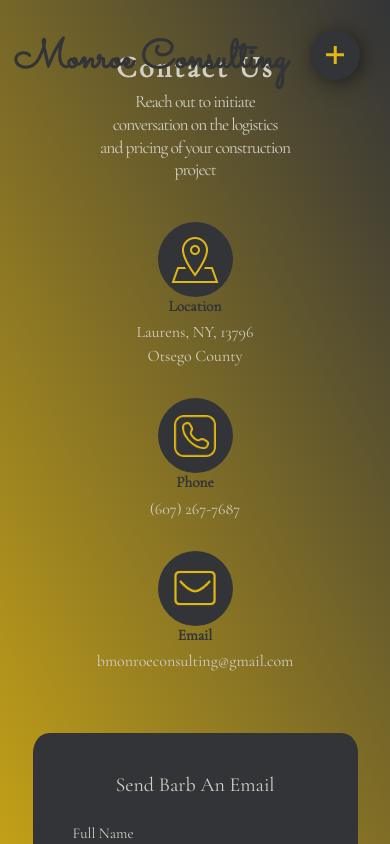
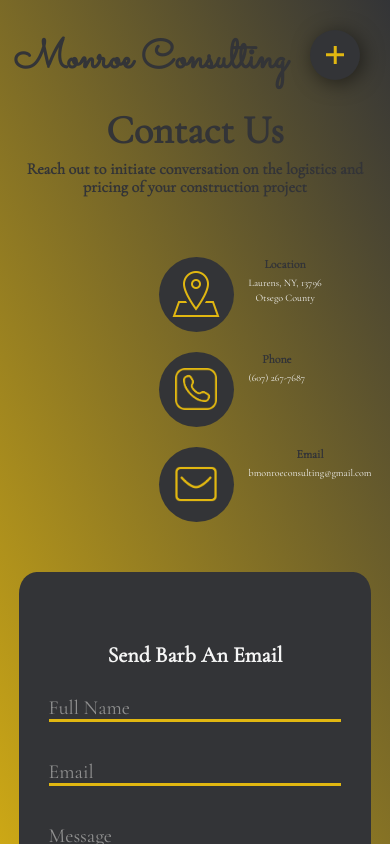
Before and after one commit to Caleb-Rogers/bmonroe-consulting, a Next.js app: page /contact in a window 390 px wide. Shown: the top 844 px of the page. Built offline with nearby package versions, Linux system fonts and the light colour scheme.

Commit message:
Contact Page Dynamic Responsiveness
Needs some touching up with alignment...

```diff
--- a/src/components/Contact/ContactPage.css
+++ b/src/components/Contact/ContactPage.css
@@ -1,235 +1,251 @@
 /** ContactPage.css **/
 
+:root {
+  --primary-white: #f5f5f5;
+  --secondary-dark-grey: #333437;
+  --tertiary-light-grey: #909090;
+  --tertiary-darker-grey: #4e4e4e;
+  --accent-yellow: #e1b711;
+  --accent-dark-yellow: #e1b71190;
+  --accent-pink: #ff6584;
+  --accent-blue: #4b77bc;
+}
+
 *,
+*:before,
+*:after,
 html,
 body {
+  box-sizing: border-box;
   margin: 0;
   padding: 0;
-  box-sizing: border-box;
+  font-weight: 400;
 }
 
-.contact {
+.contact-main {
+  background-color: var(--accent-yellow);
+  background-image: linear-gradient(
+    62deg,
+    var(--accent-yellow) 0%,
+    var(--secondary-dark-grey) 100%
+  );
+  padding: 4rem 0 0;
+}
+
+.contact-container {
+  display: flex;
+  flex-direction: column;
+  align-items: center;
+  justify-content: center;
   position: relative;
   min-height: 100vh;
   padding: 50px 100px;
+  font-family: "Cormorant Garamond", serif;
+}
+
+.contact-text {
+  max-width: 800px;
+  text-align: center;
+  color: var(--secondary-dark-grey);
+}
+
+.contact-sub-heading {
+  font-size: clamp(1.6rem, 2.3vw, 3rem);
+  font-weight: 600;
+  line-height: 1.15;
+  margin-bottom: 50px;
+}
+
+.contact-heading {
+  font-size: clamp(4rem, 5vw, 6.5rem);
+  font-weight: 700;
+  line-height: 1;
+  margin-bottom: 20px;
+}
+
+.contact-cta {
+  display: inline-flex;
+  gap: 50px;
+}
+
+/* LEFT PAGE */
+
+.contact-main-left {
+  display: flex;
+  flex-direction: column;
+  justify-content: center;
+  align-items: flex-start;
+  flex: 1;
+  max-width: auto;
+}
+
+.contact-box {
+  display: flex;
+  position: relative;
+  padding: 20px 0 0 140px;
+}
+
+.contact-icon {
   display: flex;
   justify-content: center;
   align-items: center;
-  flex-direction: column;
-  background-color: #e1b711;
-  background-image: linear-gradient(62deg, #e1b711 0%, #333437 100%);
-  font-family: "Cormorant Garamond", serif;
+  font-size: clamp(1.2rem, 2.3vw, 1.8rem);
+  min-width: 75px;
+  height: 75px;
+  border-radius: 50%;
+  background-color: var(--secondary-dark-grey);
 }
 
-.contact .content {
-  max-width: 800px;
-  text-align: center;
-}
-
-.contact .content h2 {
-  font-size: 4rem;
-  font-weight: 700;
-  letter-spacing: 2.5px;
-  color: #d1d0c5;
-}
-
-.contact .content p {
-  font-size: 2.5rem;
-  font-weight: 500;
-  letter-spacing: -1px;
-  color: #d1d0c5;
-}
-
-.container {
-  width: 100%;
-  display: flex;
-  justify-content: center;
-  align-items: center;
-  margin-top: 30px;
-}
-
-.container .contact-info {
-  width: 50%;
-  display: flex;
-  flex-direction: column;
-}
-
-.container .contact-info .box {
-  position: relative;
-  padding: 20px 0 0 140px;
-  display: flex;
-}
-
-.container .contact-info .box .icon {
-  min-width: 75px;
-  height: 75px;
-  background: #333437;
-  display: flex;
-  justify-content: center;
-  align-items: center;
-  border-radius: 50%;
-  font-size: 25px;
-}
-
-.container .contact-info .box .icon img {
+.contact-icon img {
   width: 50px;
   height: auto;
 }
 
-.container .contact-info .box .text {
+.contact-details {
   display: flex;
   flex-direction: column;
-  margin-left: 20px;
-  margin-left: 10px;
-  font-size: 16px;
-  font-weight: 600;
-  color: #d1d0c5;
+  margin-left: 15px;
 }
 
-.container .contact-info .box .text h3 {
-  font-weight: 600;
-  color: #333437;
+.contact-title {
+  font-size: clamp(1.2rem, 2.3vw, 2rem);
+  font-weight: 700;
+  color: var(--secondary-dark-grey);
+}
+
+.contact-desc {
+  font-size: clamp(1rem, 2.3vw, 1.6rem);
+  font-weight: 400;
+  color: var(--primary-white);
+}
+
+/* RIGHT PAGE */
+
+.contact-main-right {
+  display: flex;
+  flex-direction: column;
+  justify-content: center;
+  align-items: flex-end;
+  flex: 1;
 }
 
 .contact-form {
-  min-width: 450px;
-  width: 40%;
+  min-width: 550px;
   padding: 40px;
-  background: #333437;
+  background: var(--secondary-dark-grey);
   border-radius: 5%;
 }
 
-.contact-form h2 {
-  font-size: 2.5rem;
-  font-weight: 700;
-  color: #d1d0c5;
-  font-weight: 500;
+.contact-form-heading {
+  font-size: clamp(2.2rem, 2.3vw, 2.6rem);
+  font-weight: 800;
+  color: var(--primary-white);
 }
 
-.contact-form .input-field {
+.input-field {
   position: relative;
   width: 100%;
   margin-top: 10px;
 }
 
-.contact-form .input-field input,
-.contact-form .input-field textarea {
+.input-field input,
+.input-field textarea {
   width: 100%;
   padding: 5px 0;
-  font-size: 16px;
+  font-size: clamp(1.4rem, 2.3vw, 2rem);
   margin: 10px 0;
   border: none;
-  border-bottom: 3px solid #e1b711;
+  border-bottom: 3px solid var(--accent-yellow);
   outline: none;
   resize: none;
-  color: #fff;
-  background: #333437;
+  color: var(--primary-white);
+  background: var(--secondary-dark-grey);
 }
 
-.contact-form .input-field label {
+.input-field label {
   position: absolute;
   left: 0;
   padding: 5px 0;
-  font-size: 16px;
+  font-size: 2rem;
   margin: 10px 0;
   pointer-events: none;
   transition: 0.5s;
-  color: #d1d0c5;
+  color: var(--tertiary-light-grey);
 }
 
 .contact-form button {
   width: 115px;
   height: 50px;
-  background: #333437;
-  color: #e1b711;
-  border-color: #e1b711;
+  background: var(--tertiary-darker-grey);
+  color: var(--accent-yellow);
+  border-color: var(--accent-yellow);
   cursor: pointer;
   padding: 10px;
-  font-size: 18px;
+  font-size: clamp(1.4rem, 2.3vw, 2rem);
 }
 
-/* RESPONSIVENESS */
+/** RESPONSIVENESS **/
 
-@media only screen and (max-width: 1100px) {
-  .container {
+/* Switch from Landscape to Portrait */
+@media only screen and (max-width: 1070px) {
+  .contact-container {
+    padding: 0 2rem;
+  }
+  .contact-text {
+    max-width: auto;
+    margin-top: 70px;
+  }
+  .contact-sub-heading {
+    font-size: clamp(1.6rem, 2.3vw, 3rem);
+    font-weight: 600;
+    line-height: 1.15;
+    margin-bottom: 40px;
+  }
+  .contact-heading {
+    font-size: clamp(4rem, 5vw, 6.5rem);
+    font-weight: 700;
+    line-height: 1;
+    margin-bottom: 10px;
+  }
+  .contact-main-right {
+    margin-bottom: 50px;
+  }
+  .contact-cta {
     display: flex;
+    flex-direction: column;
+    text-align: center;
+    min-width: 60%;
+  }
+  .contact-form {
+    align-content: center;
     justify-content: center;
-    align-items: center;
-    flex-direction: column;
-    margin: 0;
+    min-width: 100%;
+    padding: 60px;
   }
-  .container .contact-info {
-    display: flex;
+  /* Not center aligning? Do I want it to? */
+  .input-field {
+    align-content: center;
     justify-content: center;
-    align-items: center;
     text-align: center;
-    width: 100%;
-    margin: 20px 0;
-  }
-
-  .container .contact-info .box {
-    flex-direction: column;
-    justify-content: center;
-    align-items: center;
-    text-align: center;
-    padding: 0;
-    margin: 10px 0;
-  }
-
-  .container .contact-info .box .icon {
-    padding: 0;
-    width: 75px;
-    min-height: 75px;
-    border-radius: 50%;
-  }
-
-  .container .contact-info .box .text {
-    padding: 0;
-    margin-left: 0;
-  }
-
-  .contact-form {
-    margin-top: 20px;
-  }
-
-  .contact-form h2,
-  .contact-form .send-btn {
-    display: flex;
-    justify-content: center;
-    align-items: center;
-    text-align: center;
-  }
-
-  .contact-form .send-btn {
-    margin-top: 20px;
   }
 }
 
-@media only screen and (max-width: 460px) {
+@media only screen and (max-width: 800px) {
+  .contact-cta {
+    min-width: 80%;
+  }
   .contact-form {
-    min-width: 325px;
-  }
-  .contact-form h2 {
-    font-size: 2rem;
-  }
-  .contact-form label {
-    font-size: 1px;
-  }
-  .contact-form .input-field input,
-  .contact-form .input-field textarea {
-    font-size: 1.5rem;
-  }
-  .contact-form .input-field label {
-    font-size: 1.5rem;
-  }
-  .contact-form button {
-    font-size: 1.75rem;
-  }
-  .contact .content h2 {
-    font-size: 3rem;
-  }
-  .contact .content p {
-    font-size: 1.75rem;
-    line-height: 1.3;
+    min-width: 100%;
+    padding: 70px 50px;
   }
 }
+
+@media only screen and (max-width: 500px) {
+  .contact-cta {
+    min-width: 100%;
+  }
+  .contact-form {
+    min-width: 100%;
+    padding: 70px 30px;
+  }
+}
--- a/src/components/Contact/ContactPage.js
+++ b/src/components/Contact/ContactPage.js
@@ -27,15 +27,15 @@ export default function Contact() {
     useEffect(() => {
         const handleFocus = function () {
           this.parentElement.querySelector("label").style.transform = "translateY(-20px)";
-          this.parentElement.querySelector("label").style.fontSize = "14px";
+          this.parentElement.querySelector("label").style.fontSize = "1.3rem";
           this.parentElement.querySelector("label").style.color = "#e1b711";
         };
 
         const handleBlur = function () {
           if (this.value === "") {
             this.parentElement.querySelector("label").style.transform = "translateY(0)";
-            this.parentElement.querySelector("label").style.fontSize = "16px";
-            this.parentElement.querySelector("label").style.color = "#d1d0c5";
+            this.parentElement.querySelector("label").style.fontSize = "2rem";
+            this.parentElement.querySelector("label").style.color = "#909090";
           }
         };
 
@@ -53,39 +53,42 @@ export default function Contact() {
         };
     }, []);
     return (
-        <section className="contact">
-            <div className="content">
-                <h2>Contact Us</h2>
-                <p>Reach out to initiate conversation on the logistics and pricing of
-                    your construction project</p>
+        <main className="contact-main">
+            <div className="contact-container">
+                <div className="contact-text">
+                    <h2 className="contact-heading">Contact Us</h2>
+                    <p className="contact-sub-heading">
+                        Reach out to initiate conversation on the logistics and pricing of
+                        your construction project
+                    </p>
                 </div>
-            <div className="container">
-                <div className="contact-info">
-                    <div className="box">
-                        <div className="icon"><img src="address-100-yellow.png" alt="Address Icon" /></div>
-                        <div className="text">
-                            <h3>Location</h3>
-                            <p>Laurens, NY, 13796<br></br>Otsego County</p>
+                <div className="contact-cta">
+                    <div className="contact-main-left">
+                        <div className="contact-box">
+                            <div className="contact-icon"><img src="address-100-yellow.png" alt="Address Icon" /></div>
+                            <div className="contact-details">
+                                <h4 className="contact-title">Location</h4>
+                                <p className="contact-desc">Laurens, NY, 13796<br></br>Otsego County</p>
                             </div>
                         </div>
-                    <div className="box">
-                        <div className="icon"><img src="phone-500-yellow.png" alt="Address Icon" /></div>
-                        <div className="text">
-                            <h3>Phone</h3>
-                            <p>(607) 267-7687</p>
+                        <div className="contact-box">
+                            <div className="contact-icon"><img src="phone-500-yellow.png" alt="Address Icon" /></div>
+                            <div className="contact-details">
+                                <h4 className="contact-title">Phone</h4>
+                                <p className="contact-desc">(607) 267-7687</p>
                             </div>
                         </div>
-                    <div className="box">
-                        <div className="icon"><img src="email-64-yellow.png" alt="Address Icon" /></div>
-                        <div className="text">
-                            <h3>Email</h3>
-                            <p>bmonroeconsulting@gmail.com</p>
+                        <div className="contact-box">
+                            <div className="contact-icon"><img src="email-64-yellow.png" alt="Address Icon" /></div>
+                            <div className="contact-details">
+                                <h4 className="contact-title">Email</h4>
+                                <p className="contact-desc">bmonroeconsulting@gmail.com</p>
                             </div>
                         </div>
                     </div>
-                <div className="contact-form">
-                    <form onSubmit={handleSubmit(onSubmit)}>
-                        <h2>Send Barb An Email</h2>
+                    <div className="contact-main-right">
+                        <form className="contact-form" onSubmit={handleSubmit(onSubmit)}>
+                            <h3 className="contact-form-heading">Send Barb An Email</h3>
                             <div className="input-field">
                                 <label>Full Name</label>
                                 <input {...register("name")} type="text" name="name" required ></input>
@@ -98,13 +101,14 @@ export default function Contact() {
                                 <label>Message</label>
                                 <textarea {...register("message")} type="text" name="message" required ></textarea>
                             </div>
-                        <div className="send-btn">
+                            <div className="contact-send-btn">
                                 <button role="submit">{isSubmitting ? "SENDING" : "SEND"}</button>
                                     {successMessage && <p>{successMessage}</p>}
                             </div>
                         </form>
                     </div>
                 </div>
-        </section>
+            </div>
+        </main>
     )
 }
```
Lines whose indentation alone changed are shown as unchanged.
